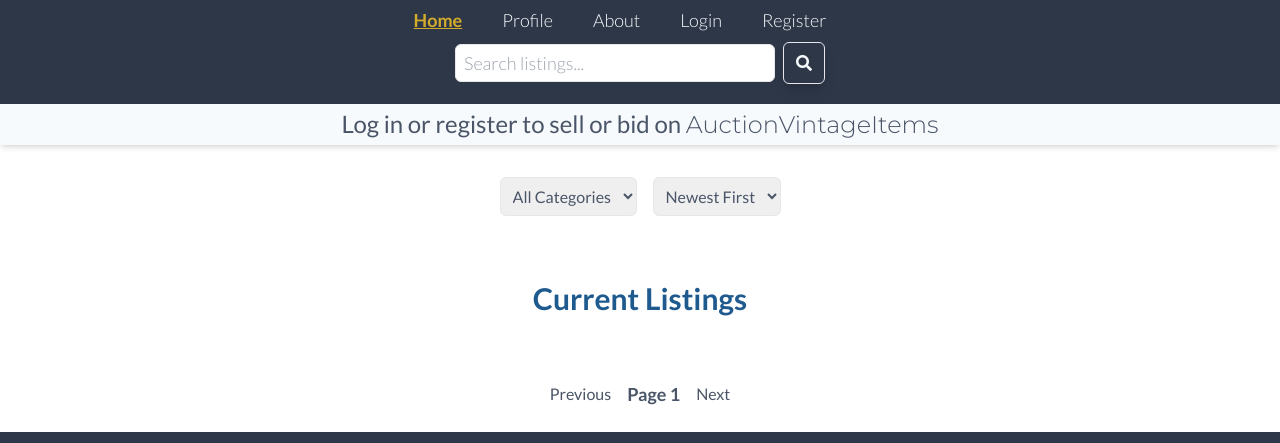
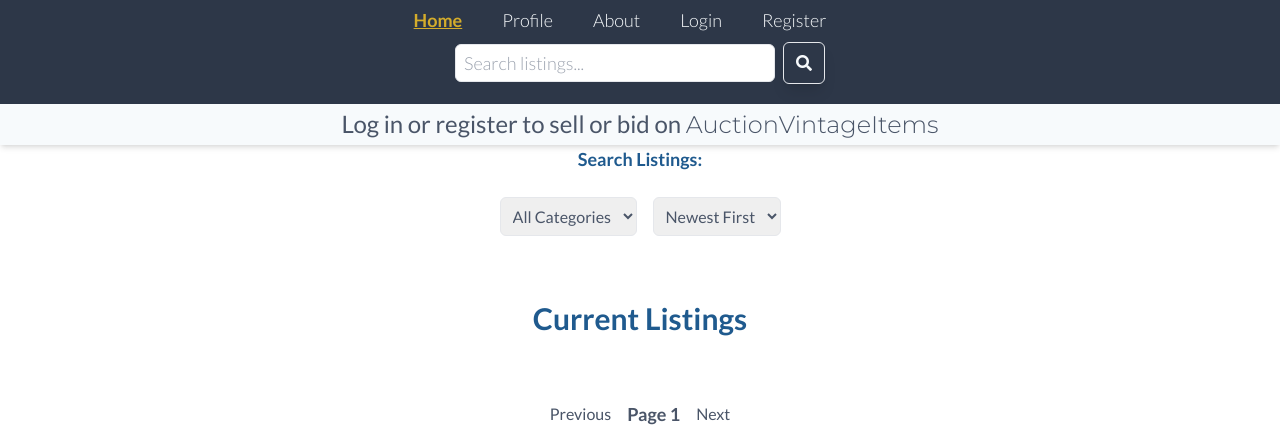
Before and after one commit to Inamarie84/semester-project-2, a website with bundled scripts: page index.html in a window 1280 px wide. Shown: the part 134-577 px from the top of the page. Built offline with nearby package versions, Linux system fonts and the light colour scheme; no server answers.

Commit message:
added h1 to section

```diff
--- a/index.html
+++ b/index.html
@@ -170,10 +170,11 @@
 
     <main>
       <section>
-        <div id="search-heading" class="text-center mt-6 mb-4"></div>
+        <h1 class="text-center text-lg">Search Listings:</h1>
+        <div id="search-heading" class="text-center mb-4"></div>
 
         <div
-          class="flex flex-col sm:flex-row justify-center items-center space-y-4 sm:space-y-0 sm:space-x-4 mt-4 p-2"
+          class="flex flex-col sm:flex-row justify-center items-center space-y-4 sm:space-y-0 sm:space-x-4 mt-2 p-2"
         >
           <select id="filter-tag" class="border p-2 rounded-md">
             <option value="">All Categories</option>
```
